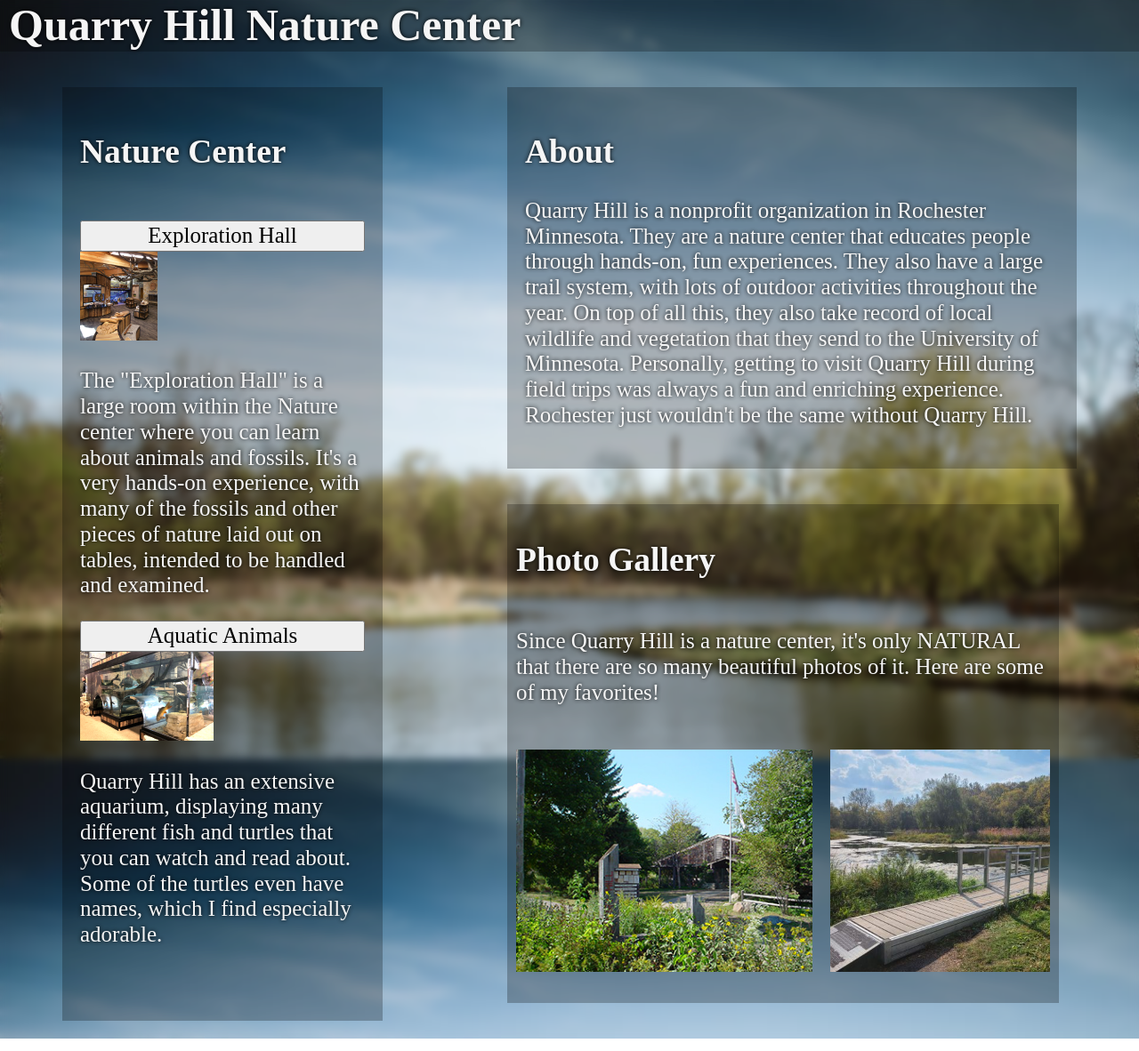
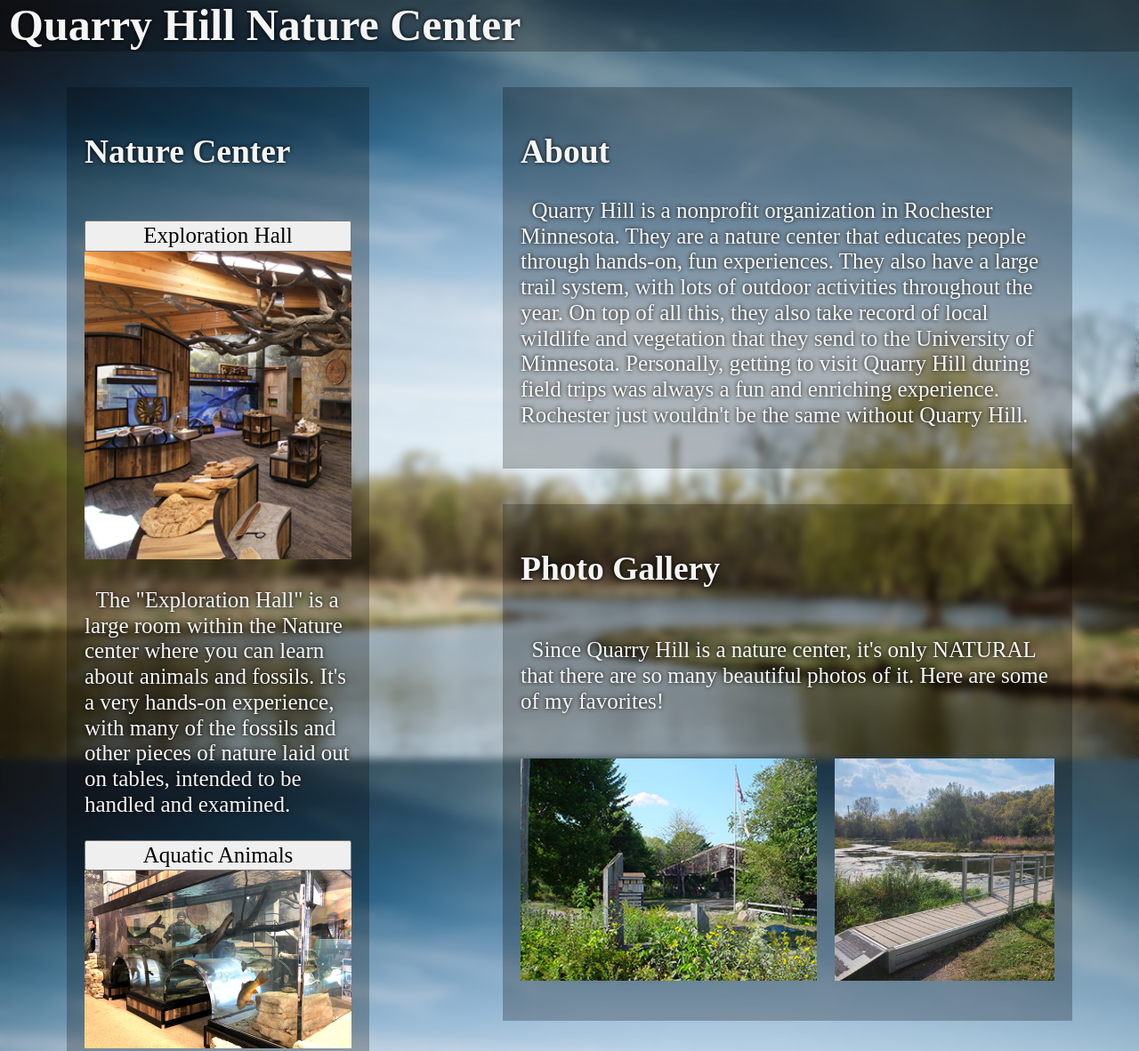
Before and after one commit to CTECH-IT/independent-project-2-Lamp05, a plain HTML site: page index.html in a window 1280 px wide. Shown: the top 1182 px of the page at 89% size. Drawn offline with nearby package versions, Linux system fonts and the light colour scheme; grey boxes are pictures that could not be loaded.

Commit message:
added indents

```diff
--- a/index.html
+++ b/index.html
@@ -40,7 +40,7 @@
         <h2 class="About-Title">
           About
         </h2>
-        <p class="About-Desc">
+        <p class="Desc" id="About-Desc">
           Quarry Hill is a nonprofit organization in Rochester Minnesota. They are a nature center that educates people through hands-on, fun experiences. They also have a large trail system, with lots of outdoor activities throughout the year. On top of all this, they also take record of local wildlife and vegetation that they send to the University of Minnesota. Personally, getting to visit Quarry Hill during field trips was always a fun and enriching experience. Rochester just wouldn't be the same without Quarry Hill.
         </p>
       </div>
@@ -48,7 +48,7 @@
         <h2 class="PG-Title">
           Photo Gallery
         </h2>
-        <p class="PG-Desc">Since Quarry Hill is a nature center, it's only NATURAL that there are so many beautiful photos
+        <p class="Desc" id="PG-Desc">Since Quarry Hill is a nature center, it's only NATURAL that there are so many beautiful photos
           of it. Here are some of my favorites!</p>
         <ul class="PG-Items">
           <img class="Nature-Center-Front" src="img/Nature-Center-Front.jpeg">
--- a/stylesheets/styles.css
+++ b/stylesheets/styles.css
@@ -27,7 +27,7 @@ body {
 .Nature-Center {
     display: flex;
     flex-direction: column;
-    max-width: 25%;
+    width: 300px;
     padding: 20px;
     color: whitesmoke;
     text-shadow: 0px 0px 5px black;
@@ -44,7 +44,7 @@ body {
 }
 
 .NC-Img {
-    height: 100px;
+    width: 300px;
 }
 
 .Container {
@@ -55,8 +55,8 @@ body {
 .Photo-Gallery {
     display: flex;
     flex-direction: column;
-    padding: 10px;
-    max-width: 600px;
+    padding: 20px;
+    width: 600px;
     color: whitesmoke;
     text-shadow: 0px 0px 5px black;
     font-size: 25px;
@@ -105,7 +105,7 @@ body {
 .About {
     display: block;
     padding: 20px;
-    max-width: 600px;
+    width: 600px;
     color: whitesmoke;
     text-shadow: 0px 0px 5px black;
     font-size: 25px;
@@ -113,6 +113,10 @@ body {
     margin-bottom: 40px;
 }
 
+.Desc {
+    text-indent: 1ch;
+}
+
 .NC-Collapse {
 
 }
```
